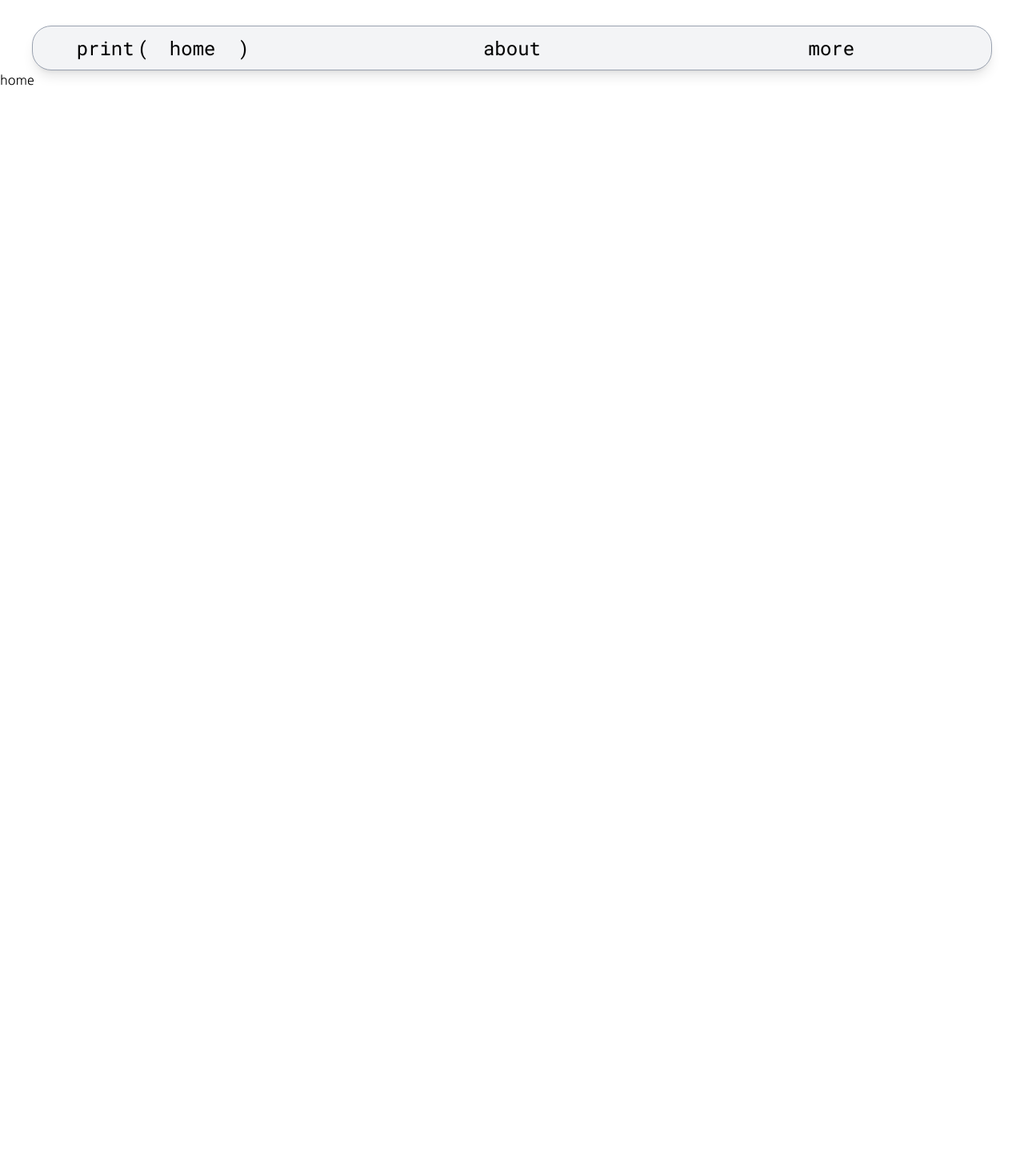
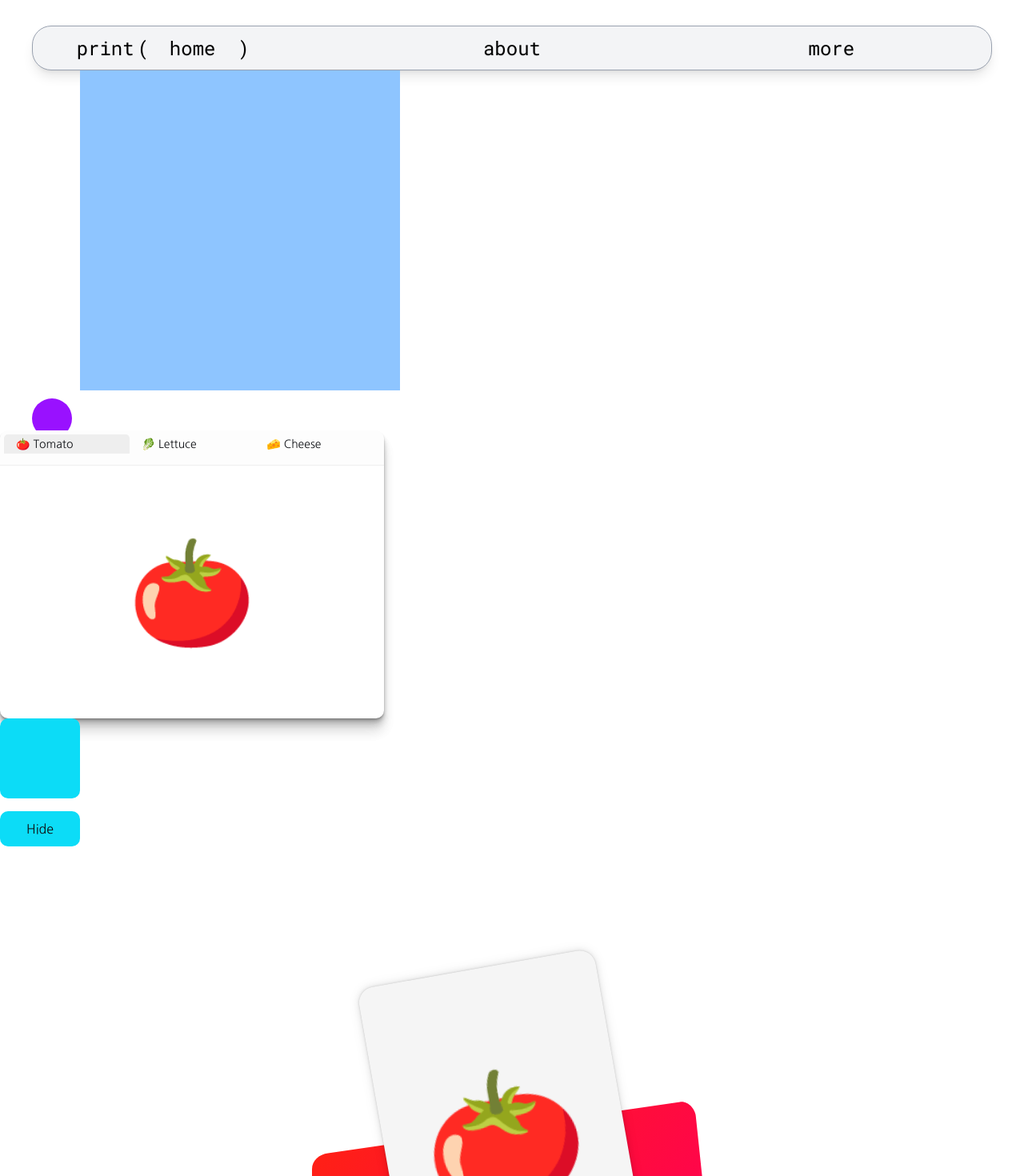
Before and after one commit to yoon-jeong-ho15/yoon-pf, a Next.js app: page / in a window 1280 px wide. Shown: the top 1470 px of the page at 80% size. Before the commit the page ends 800 px from the top, so only its background shows below. Built offline with nearby package versions, Linux system fonts and the light colour scheme; a web font is replaced by a local one.

Commit message:
Add motion animations: implement layout, exit, scroll-triggered, and shared layout animations

```diff
--- a/src/app/page.tsx
+++ b/src/app/page.tsx
@@ -1,7 +1,21 @@
-export default function Home() {
+import * as motion from "motion/react-client";
+import ExitAnimation from "./ui/motions/exit-animation";
+import LayoutAnimation from "./ui/motions/layout-animation";
+import ScrollTriggered from "./ui/motions/scroll-triggered";
+import SharedLayoutAnimation from "./ui/motions/shared-layout-animation";
+
+export default function Page() {
   return (
     <>
-      <h1>home</h1>
+      <motion.div
+        initial={false}
+        animate={{ x: 100 }}
+        className="w-100 h-100 bg-blue-300"
+      />
+      <LayoutAnimation />
+      <SharedLayoutAnimation />
+      <ExitAnimation />
+      <ScrollTriggered />
     </>
   );
 }
--- /dev/null
+++ b/src/app/ui/motions/exit-animation.tsx
@@ -0,0 +1,61 @@
+"use client";
+
+import { AnimatePresence, motion } from "motion/react";
+import { useState } from "react";
+
+export default function ExitAnimation() {
+  const [isVisible, setIsVisible] = useState(true);
+
+  return (
+    <div style={container}>
+      <AnimatePresence initial={false}>
+        {isVisible ? (
+          <motion.div
+            initial={{ opacity: 0, scale: 0 }}
+            animate={{ opacity: 1, scale: 1 }}
+            exit={{ opacity: 0, scale: 0 }}
+            style={box}
+            key="box"
+          />
+        ) : null}
+      </AnimatePresence>
+      <motion.button
+        style={button}
+        onClick={() => setIsVisible(!isVisible)}
+        whileTap={{ y: 1 }}
+      >
+        {isVisible ? "Hide" : "Show"}
+      </motion.button>
+    </div>
+  );
+}
+
+/**
+ * ==============   Styles   ================
+ */
+
+const container: React.CSSProperties = {
+  display: "flex",
+  flexDirection: "column",
+  width: 100,
+  height: 160,
+  position: "relative",
+};
+
+const box: React.CSSProperties = {
+  width: 100,
+  height: 100,
+  backgroundColor: "#0cdcf7",
+  borderRadius: "10px",
+};
+
+const button: React.CSSProperties = {
+  backgroundColor: "#0cdcf7",
+  borderRadius: "10px",
+  padding: "10px 20px",
+  color: "#0f1115",
+  position: "absolute",
+  bottom: 0,
+  left: 0,
+  right: 0,
+};
--- /dev/null
+++ b/src/app/ui/motions/layout-animation.tsx
@@ -0,0 +1,53 @@
+"use client";
+
+import * as motion from "motion/react-client";
+import { useState } from "react";
+
+export default function LayoutAnimation() {
+  const [isOn, setIsOn] = useState(false);
+
+  const toggleSwitch = () => setIsOn(!isOn);
+
+  return (
+    <button
+      className="toggle-container"
+      style={{
+        ...container,
+        justifyContent: "flex-" + (isOn ? "start" : "end"),
+      }}
+      onClick={toggleSwitch}
+    >
+      <motion.div
+        className="toggle-handle"
+        style={handle}
+        layout
+        transition={{
+          type: "spring",
+          visualDuration: 0.2,
+          bounce: 0.2,
+        }}
+      />
+    </button>
+  );
+}
+
+/**
+ * ==============   Styles   ================
+ */
+
+const container = {
+  width: 100,
+  height: 50,
+  backgroundColor: "var(--hue-3-transparent)",
+  borderRadius: 50,
+  cursor: "pointer",
+  display: "flex",
+  padding: 10,
+};
+
+const handle = {
+  width: 50,
+  height: 50,
+  backgroundColor: "#9911ff",
+  borderRadius: "50%",
+};
--- /dev/null
+++ b/src/app/ui/motions/motion.tsx
@@ -0,0 +1,19 @@
+"use client";
+
+import { motion } from "motion/react";
+
+export default function Motion() {
+  return (
+    <div className="w-full p-10">
+      <motion.div
+        initial={{ opacity: 0, scale: 0 }}
+        animate={{ opacity: 1, scale: 1 }}
+        transition={{
+          duration: 0.5,
+          scale: { type: "spring", visualDuration: 0.5, bounce: 0.5 },
+        }}
+        className="w-30 h-30 bg-violet-600"
+      />
+    </div>
+  );
+}
--- /dev/null
+++ b/src/app/ui/motions/scroll-triggered.tsx
@@ -0,0 +1,114 @@
+import * as motion from "motion/react-client";
+import type { Variants } from "motion/react";
+
+export default function ScrollTriggered() {
+  return (
+    <div style={container}>
+      {food.map(([emoji, hueA, hueB], i) => (
+        <Card i={i} emoji={emoji} hueA={hueA} hueB={hueB} key={emoji} />
+      ))}
+    </div>
+  );
+}
+
+interface CardProps {
+  emoji: string;
+  hueA: number;
+  hueB: number;
+  i: number;
+}
+
+function Card({ emoji, hueA, hueB, i }: CardProps) {
+  const background = `linear-gradient(306deg, ${hue(hueA)}, ${hue(hueB)})`;
+
+  return (
+    <motion.div
+      className={`card-container-${i}`}
+      style={cardContainer}
+      initial="offscreen"
+      whileInView="onscreen"
+      viewport={{ amount: 0.8 }}
+    >
+      <div style={{ ...splash, background }} />
+      <motion.div style={card} variants={cardVariants} className="card">
+        {emoji}
+      </motion.div>
+    </motion.div>
+  );
+}
+
+const cardVariants: Variants = {
+  offscreen: {
+    y: 300,
+  },
+  onscreen: {
+    y: 50,
+    rotate: -10,
+    transition: {
+      type: "spring",
+      bounce: 0.4,
+      duration: 0.8,
+    },
+  },
+};
+
+const hue = (h: number) => `hsl(${h}, 100%, 50%)`;
+
+/**
+ * ==============   Styles   ================
+ */
+
+const container: React.CSSProperties = {
+  margin: "100px auto",
+  maxWidth: 500,
+  paddingBottom: 100,
+  width: "100%",
+};
+
+const cardContainer: React.CSSProperties = {
+  overflow: "hidden",
+  display: "flex",
+  justifyContent: "center",
+  alignItems: "center",
+  position: "relative",
+  paddingTop: 20,
+  marginBottom: -120,
+};
+
+const splash: React.CSSProperties = {
+  position: "absolute",
+  top: 0,
+  left: 0,
+  right: 0,
+  bottom: 0,
+  clipPath: `path("M 0 303.5 C 0 292.454 8.995 285.101 20 283.5 L 460 219.5 C 470.085 218.033 480 228.454 480 239.5 L 500 430 C 500 441.046 491.046 450 480 450 L 20 450 C 8.954 450 0 441.046 0 430 Z")`,
+};
+
+const card: React.CSSProperties = {
+  fontSize: 164,
+  width: 300,
+  height: 430,
+  display: "flex",
+  justifyContent: "center",
+  alignItems: "center",
+  borderRadius: 20,
+  background: "#f5f5f5",
+  boxShadow:
+    "0 0 1px hsl(0deg 0% 0% / 0.075), 0 0 2px hsl(0deg 0% 0% / 0.075), 0 0 4px hsl(0deg 0% 0% / 0.075), 0 0 8px hsl(0deg 0% 0% / 0.075), 0 0 16px hsl(0deg 0% 0% / 0.075)",
+  transformOrigin: "10% 60%",
+};
+
+/**
+ * ==============   Data   ================
+ */
+
+const food: [string, number, number][] = [
+  ["🍅", 340, 10],
+  ["🍊", 20, 40],
+  ["🍋", 60, 90],
+  ["🍐", 80, 120],
+  ["🍏", 100, 140],
+  ["🫐", 205, 245],
+  ["🍆", 260, 290],
+  ["🍇", 290, 320],
+];
--- /dev/null
+++ b/src/app/ui/motions/shared-layout-animation.tsx
@@ -0,0 +1,150 @@
+"use client";
+
+import { AnimatePresence } from "motion/react";
+import * as motion from "motion/react-client";
+import { useState } from "react";
+
+export default function SharedLayoutAnimation() {
+  const [selectedTab, setSelectedTab] = useState(tabs[0]);
+
+  return (
+    <div style={container}>
+      <nav style={nav}>
+        <ul style={tabsContainer}>
+          {tabs.map((item) => (
+            <motion.li
+              key={item.label}
+              initial={false}
+              animate={{
+                backgroundColor: item === selectedTab ? "#eee" : "#eee0",
+              }}
+              style={tab}
+              onClick={() => setSelectedTab(item)}
+            >
+              {`${item.icon} ${item.label}`}
+              {item === selectedTab ? (
+                <motion.div
+                  style={underline}
+                  layoutId="underline"
+                  id="underline"
+                />
+              ) : null}
+            </motion.li>
+          ))}
+        </ul>
+      </nav>
+      <main style={iconContainer}>
+        <AnimatePresence mode="wait">
+          <motion.div
+            key={selectedTab ? selectedTab.label : "empty"}
+            initial={{ y: 10, opacity: 0 }}
+            animate={{ y: 0, opacity: 1 }}
+            exit={{ y: -10, opacity: 0 }}
+            transition={{ duration: 0.2 }}
+            style={icon}
+          >
+            {selectedTab ? selectedTab.icon : "😋"}
+          </motion.div>
+        </AnimatePresence>
+      </main>
+    </div>
+  );
+}
+
+/**
+ * ==============   Styles   ================
+ */
+
+const container: React.CSSProperties = {
+  width: 480,
+  height: "60vh",
+  maxHeight: 360,
+  borderRadius: 10,
+  background: "white",
+  overflow: "hidden",
+  boxShadow:
+    "0 1px 1px hsl(0deg 0% 0% / 0.075), 0 2px 2px hsl(0deg 0% 0% / 0.075), 0 4px 4px hsl(0deg 0% 0% / 0.075), 0 8px 8px hsl(0deg 0% 0% / 0.075), 0 16px 16px hsl(0deg 0% 0% / 0.075), 0 2px 2px hsl(0deg 0% 0% / 0.075), 0 4px 4px hsl(0deg 0% 0% / 0.075), 0 8px 8px hsl(0deg 0% 0% / 0.075), 0 16px 16px hsl(0deg 0% 0% / 0.075)",
+  display: "flex",
+  flexDirection: "column",
+};
+
+const nav: React.CSSProperties = {
+  background: "#fdfdfd",
+  padding: "5px 5px 0",
+  borderRadius: "10px",
+  borderBottomLeftRadius: 0,
+  borderBottomRightRadius: 0,
+  borderBottom: "1px solid #eeeeee",
+  height: 44,
+};
+
+const tabsStyles: React.CSSProperties = {
+  listStyle: "none",
+  padding: 0,
+  margin: 0,
+  fontWeight: 500,
+  fontSize: 14,
+};
+
+const tabsContainer: React.CSSProperties = {
+  ...tabsStyles,
+  display: "flex",
+  width: "100%",
+};
+
+const tab: React.CSSProperties = {
+  ...tabsStyles,
+  borderRadius: 5,
+  borderBottomLeftRadius: 0,
+  borderBottomRightRadius: 0,
+  width: "100%",
+  padding: "10px 15px",
+  position: "relative",
+  background: "white",
+  cursor: "pointer",
+  height: 24,
+  display: "flex",
+  justifyContent: "space-between",
+  alignItems: "center",
+  flex: 1,
+  minWidth: 0,
+  userSelect: "none",
+  color: "#0f1115",
+};
+
+const underline: React.CSSProperties = {
+  position: "absolute",
+  bottom: -2,
+  left: 0,
+  right: 0,
+  height: 2,
+  background: "var(--accent)",
+};
+
+const iconContainer: React.CSSProperties = {
+  display: "flex",
+  justifyContent: "center",
+  alignItems: "center",
+  flex: 1,
+};
+
+const icon: React.CSSProperties = {
+  fontSize: 128,
+};
+
+/**
+ * ==============   Data   ================
+ */
+
+const allIngredients = [
+  { icon: "🍅", label: "Tomato" },
+  { icon: "🥬", label: "Lettuce" },
+  { icon: "🧀", label: "Cheese" },
+  { icon: "🥕", label: "Carrot" },
+  { icon: "🍌", label: "Banana" },
+  { icon: "🫐", label: "Blueberries" },
+  { icon: "🥂", label: "Champers?" },
+];
+
+const [tomato, lettuce, cheese] = allIngredients;
+const tabs = [tomato, lettuce, cheese];
```
